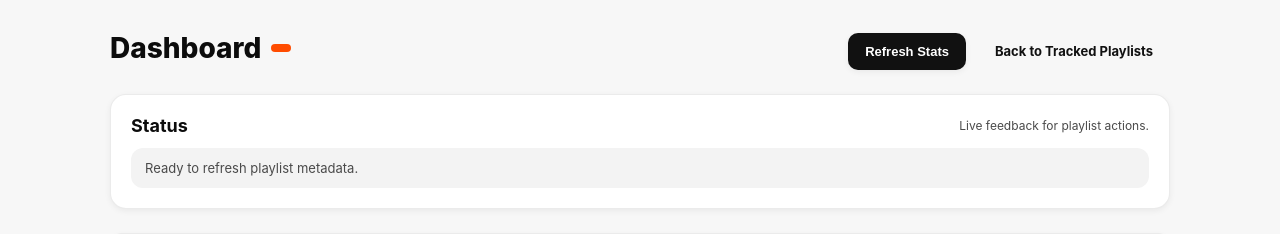
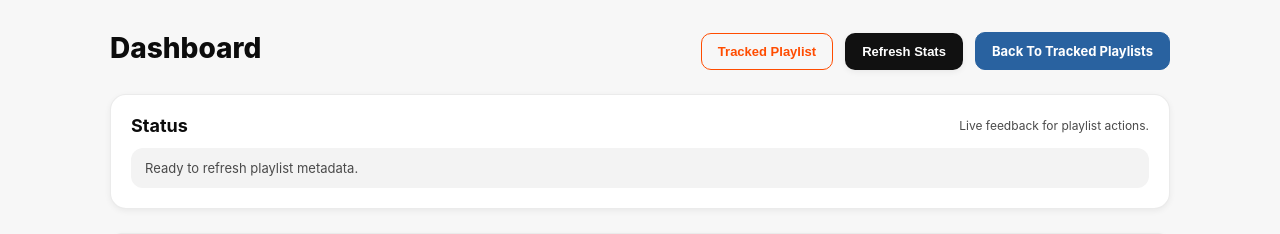
Before and after one commit to 2lem/rank-checker-v2, a Python web app: template app/web/templates/tracked_playlist_detail.html in a window 1280 px wide. Shown: the top 234 px of the page. Run offline with Jinja, Linux system fonts and the light colour scheme; the template is opened without the code that fills it, so the values that code supplies are empty.

Commit message:
Update tracked playlist header actions

```diff
--- a/app/web/static/tracked.css
+++ b/app/web/static/tracked.css
@@ -118,6 +118,23 @@
 }
 
 .pill-secondary:hover {
+  filter: brightness(0.95);
+}
+
+.btn-tracked-outline {
+  background: none;
+  border: 1px solid #ff4c00;
+  color: #ff4c00;
+  cursor: default;
+}
+
+.btn-back-blue {
+  background: #2962a0;
+  color: #ffffff;
+  border-color: #2962a0;
+}
+
+.btn-back-blue:hover {
   filter: brightness(0.95);
 }
 
--- a/app/web/templates/tracked_playlist_detail.html
+++ b/app/web/templates/tracked_playlist_detail.html
@@ -13,16 +13,15 @@
         <div>
           <h1 class="page-title dashboard-title" title="{{ playlist.dashboard_header_title }}">
             <span class="dashboard-title-prefix">Dashboard</span>
-            <span class="pill pill-primary dashboard-title-pill" title="{{ playlist.name }}">
-              {{ playlist.dashboard_playlist_label }}
-            </span>
           </h1>
         </div>
         <div class="page-header-actions">
+          <button class="btn btn-tracked-outline" type="button">Tracked Playlist</button>
           <button class="btn btn-primary" type="button" data-refresh-stats>Refresh Stats</button>
-          {% set label = 'Back to Tracked Playlists' %}
+          {% set label = 'Back To Tracked Playlists' %}
           {% set button_variant = 'ghost' %}
           {% set href = '/' %}
+          {% set extra_class = 'btn-back-blue' %}
           {% include "_components/button.html" %}
         </div>
       </header>
```
